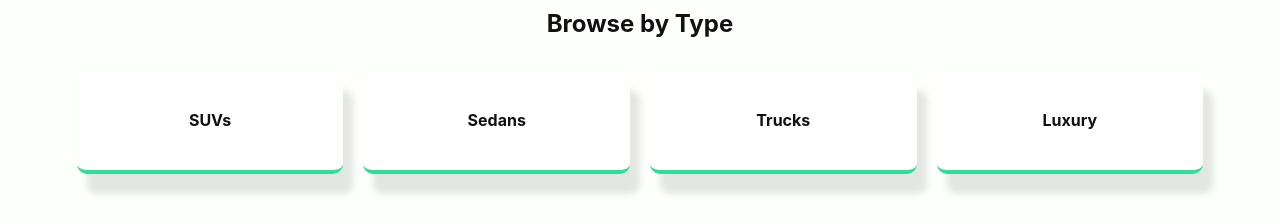
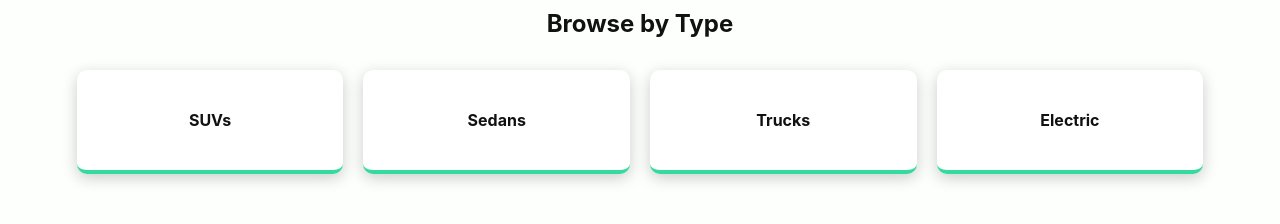
Before and after one commit to techo-anant/wise-web-warrior, a React (Create React App) app in the folder frontend/: page / in a window 1280 px wide. Shown: the part 694-918 px from the top of the page. Built offline with nearby package versions, Linux system fonts and the light colour scheme.

Commit message:
Changes in first page car type "fancy" to "electric". Added Hover effect for 4 car types.

```diff
--- a/frontend/src/App.js
+++ b/frontend/src/App.js
@@ -26,15 +26,14 @@
 //earlier one above
 //new commit below
 
-
 import React, { useState } from 'react';
-import { Routes, Route } from 'react-router-dom';
 import './themes/theme-default.css';
 import './themes/theme-dark.css';
 import './themes/theme-sport.css';
 import Header from './components/layout/Header';
 import Footer from './components/layout/Footer';
 import AppRouter from './routes/AppRouter';
+
 
 function App() {
   const [currentTheme, setCurrentTheme] = useState('default');
--- a/frontend/src/pages/dynamic/Inventory.jsx
+++ b/frontend/src/pages/dynamic/Inventory.jsx
@@ -1,96 +1,5 @@
-// import React, { useState } from "react";
-// import CarGrid from "../../components/cars/CarGrid";
-// import SearchBar from "../../components/ui/SearchBar";
-// import FilterPanel from "../../components/ui/FilterPanel";
-// import { useContext } from "react";
-// import { CarContext } from "../../context/CarContext";
-
-// function Inventory() {
-//   const { cars } = useContext(CarContext);
-
-//   const [searchTerm, setSearchTerm] = useState("");
-
-//   const [sortOption, setSortOption] = useState("");
-
-//   const [filters, setFilters] = useState({
-//     minPrice: "",
-//     maxPrice: "",
-//     maxMileage: "",
-//     category: ""
-//   });
-
-//   // Filter cars based on search term and filters
-//     let filteredCars = cars.filter((car) => {
-
-//     const matchesSearch =
-//       car.name.toLowerCase().includes(searchTerm.toLowerCase());
-
-//     const matchesMinPrice =
-//       filters.minPrice === "" || car.price >= Number(filters.minPrice);
-
-//     const matchesMaxPrice =
-//       filters.maxPrice === "" || car.price <= Number(filters.maxPrice);
-
-//     const matchesMileage =
-//       filters.maxMileage === "" || car.mileage <= Number(filters.maxMileage);
-
-//     const matchesCategory =
-//       filters.category === "" || car.category === filters.category;
-
-//     return (
-//       matchesSearch &&
-//       matchesMinPrice &&
-//       matchesMaxPrice &&
-//       matchesMileage &&
-//       matchesCategory
-//     );
-//   });
-
-//   if (sortOption === "priceLow") {
-//     filteredCars = [...filteredCars].sort((a, b) => a.price - b.price);
-//   }
-
-//   if (sortOption === "priceHigh") {
-//     filteredCars = [...filteredCars].sort((a, b) => b.price - a.price);
-//   }
-
-//   if (sortOption === "mileageLow") {
-//     filteredCars = [...filteredCars].sort((a, b) => a.mileage - b.mileage);
-//   }
-
-
-//   return (
-//     <div style={{ padding: "2rem" }}>
-//       <h1>Car Inventory</h1>
-//       <p>Browse all available vehicles</p>
-
-//       <SearchBar searchTerm={searchTerm} setSearchTerm={setSearchTerm} />
-
-//       <FilterPanel filters={filters} setFilters={setFilters} />
-
-//       <select onChange={(e) => setSortOption(e.target.value)}>
-//         <option value="">Sort By</option>
-//         <option value="priceLow">Price: Low to High</option>
-//         <option value="priceHigh">Price: High to Low</option>
-//         <option value="mileageLow">Mileage: Low to High</option>
-//       </select>
-
-//       <CarGrid cars={filteredCars} />
-//     </div>
-//   );
-// }
-
-// export default Inventory;
-
-
-
-
-// earlier code above ^^^^^^^^^^^^^^
-//   NEW CODE BELOW
-
-
-import React, { useState } from 'react';
-import { Link } from 'react-router-dom';
+import React, { useState, useEffect } from 'react';
+import { Link, useLocation } from 'react-router-dom';
 import Sidebar from '../../components/layout/Sidebar';
 import SearchBar from '../../components/ui/SearchBar';
 import './Inventory.css';
@@ -103,6 +12,7 @@ const CAR_DATA = [
 ];
 
 function Inventory() {
+  const location = useLocation();
   const currentYear = new Date().getFullYear();
   const nextYear = currentYear + 1;
 
@@ -114,6 +24,22 @@ function Inventory() {
     yearRange: { min: 2000, max: nextYear },
     kmsRange: { min: 0, max: 2000 }
   });
+
+  useEffect(() => {
+    const params = new URLSearchParams(location.search);
+    let typeFromUrl = params.get('type');
+
+    if (typeFromUrl) {
+      if (typeFromUrl.endsWith('s')) {
+        typeFromUrl = typeFromUrl.slice(0, -1);
+      }
+
+      setFilters(prev => ({
+        ...prev,
+        types: [typeFromUrl]
+      }));
+    }
+  }, [location.search]);
 
   const getSelectionStyles = (min, max, rangeMax, rangeMin = 0) => {
     const left = ((min - rangeMin) / (rangeMax - rangeMin)) * 100;
--- a/frontend/src/pages/static/Home.css
+++ b/frontend/src/pages/static/Home.css
@@ -140,13 +140,19 @@ NEW CODE BELOW */
   padding: 40px;
   border-radius: 10px;
   font-weight: bold;
-  box-shadow: 10px 20px 7px rgba(0,0,0,0.1);
+  box-shadow: 0 4px 15px rgba(0,0,0,0.2);
   border-bottom: 4px solid var(--accent-color);
-  transition: transform 0.4s cubic-bezier(0.175, 0.885, 0.32, 1.275), box-shadow 0.4s ease !important;
+  transition: all 0.4s cubic-bezier(0.175, 0.885, 0.32, 1.275) !important;
   cursor: pointer;
 }
 
 .type-card:hover {
+  background-color: var(--accent-color);
+
+  color: #111 !important;
+
   transform: translateY(-12px);
-  box-shadow: 0 12px 30px rgba(0, 0, 0, 0.15);
+  box-shadow: 0 15px 35px rgba(0, 204, 153, 0.4);
+
+  border-color: #fff;
 }
--- a/frontend/src/pages/static/Home.jsx
+++ b/frontend/src/pages/static/Home.jsx
@@ -1,46 +1,16 @@
-// import React from "react";
-// import "./Home.css";
-// import CarGrid from "../../components/cars/CarGrid";
-// import { useContext } from "react";
-// import { CarContext } from "../../context/CarContext";
-
-// function Home() {
-
-// const { cars } = useContext(CarContext);
-// const featuredCars = cars.slice(0, 3);
-
-//   return (
-//     <div className="home">
-
-//       {/* HERO SECTION */}
-//       <section className="hero">
-//         <h1>Find Your Perfect Car</h1>
-//         <p>Browse the best deals on new and used vehicles.</p>
-//         <button className="hero-btn">Brownse Inventory</button>
-//       </section>
-
-//       {/* FEATURED CARS */}
-//       <section className="featured">
-//         <h2>Featured Cars</h2>
-
-//         <CarGrid cars={featuredCars} />
-//       </section>
-
-//     </div>
-//   );
-// }
-
-// export default Home;
-
-// earlier code above ^^^^^^^^^^^
-//   NEW CODE BELOW
-
-
 import React from 'react';
-import { Link } from 'react-router-dom';
+import { Link, useNavigate } from 'react-router-dom';
 import './Home.css';
 
 function Home() {
+  const navigate = useNavigate();
+
+  const handleTypeClick = (type) => {
+    navigate(`/inventory?type=${type.toLowerCase()}`);
+  };
+
+  const carTypes = ['SUVs', 'Sedans', 'Trucks', 'Electric'];
+
   return (
       <div className="home-container">
         <section className="hero">
@@ -59,10 +29,15 @@ function Home() {
         <section className="featured-types">
           <h2>Browse by Type</h2>
           <div className="type-grid">
-          <div className="type-card">SUVs</div>
-          <div className="type-card">Sedans</div>
-          <div className="type-card">Trucks</div>
-          <div className="type-card">Luxury</div>
+            {carTypes.map((type) => (
+                <div
+                    key={type}
+                    className="type-card"
+                    onClick={() => handleTypeClick(type)}
+                >
+                  {type}
+                </div>
+            ))}
           </div>
         </section>
       </div>
```
Also changed, not shown: frontend/src/pages/dynamic/Category.jsx (deleted, +0 -25 lines), frontend/src/routes/AppRouter.jsx (+0 -59 lines), 1 other file (tests, documents, lock files or other folders). Lines whose indentation alone changed are shown as unchanged.
